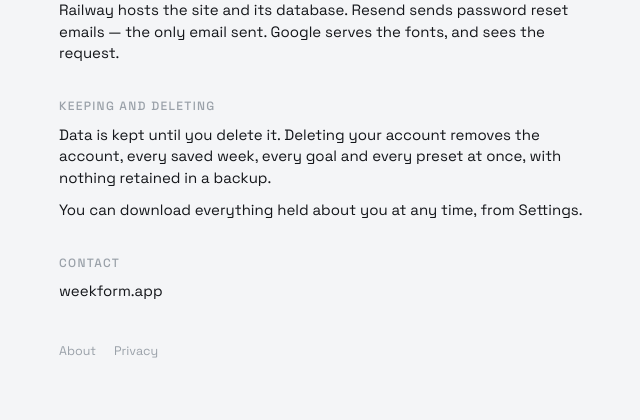
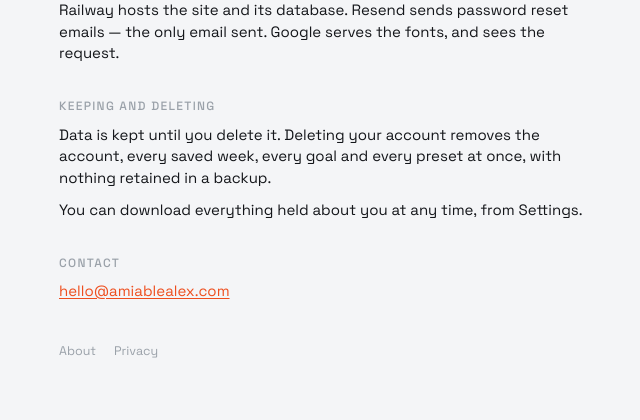
Before and after one commit to amiablealex/weekform, a Flask app: page /privacy in a window 1280 px wide. Shown: the part 594-1014 px from the top of the page, without its empty margins (315-955 px from the left). Run offline with Flask 3, Linux system fonts and the light colour scheme; parts of the project's set-up code (start-up, migrations or seed data) failed here and were passed over.

Commit message:
Update contact email in privacy.html

```diff
--- a/weekform/templates/privacy.html
+++ b/weekform/templates/privacy.html
@@ -31,6 +31,6 @@
 <p>You can download everything held about you at any time, from Settings.</p>
 
 <h2>Contact</h2>
-<p>{{ config['SITE_DOMAIN'] }}</p>
+<p><a href="mailto:hello@amiablealex.com">hello@amiablealex.com</a></p>
 
 {% endblock %}
```
